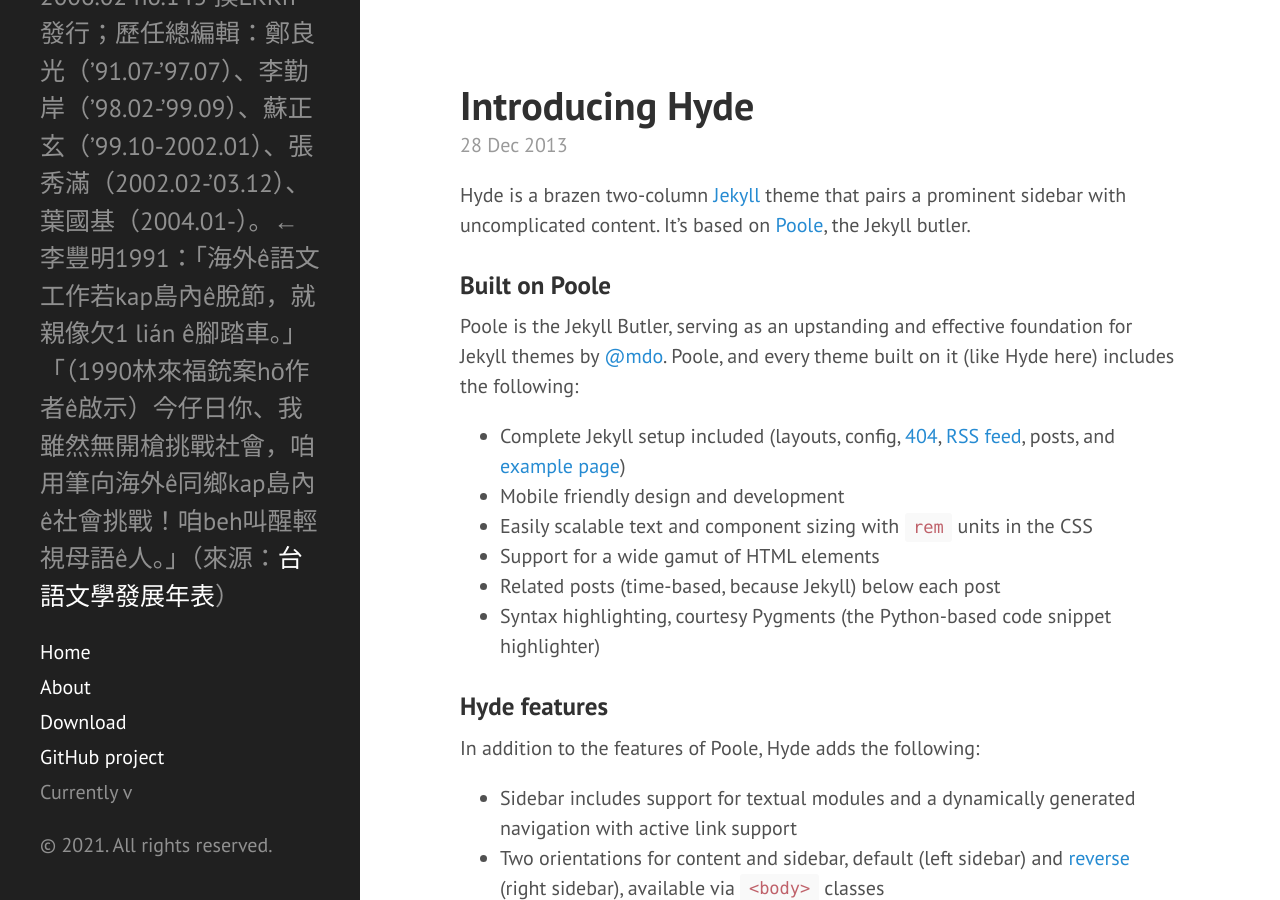
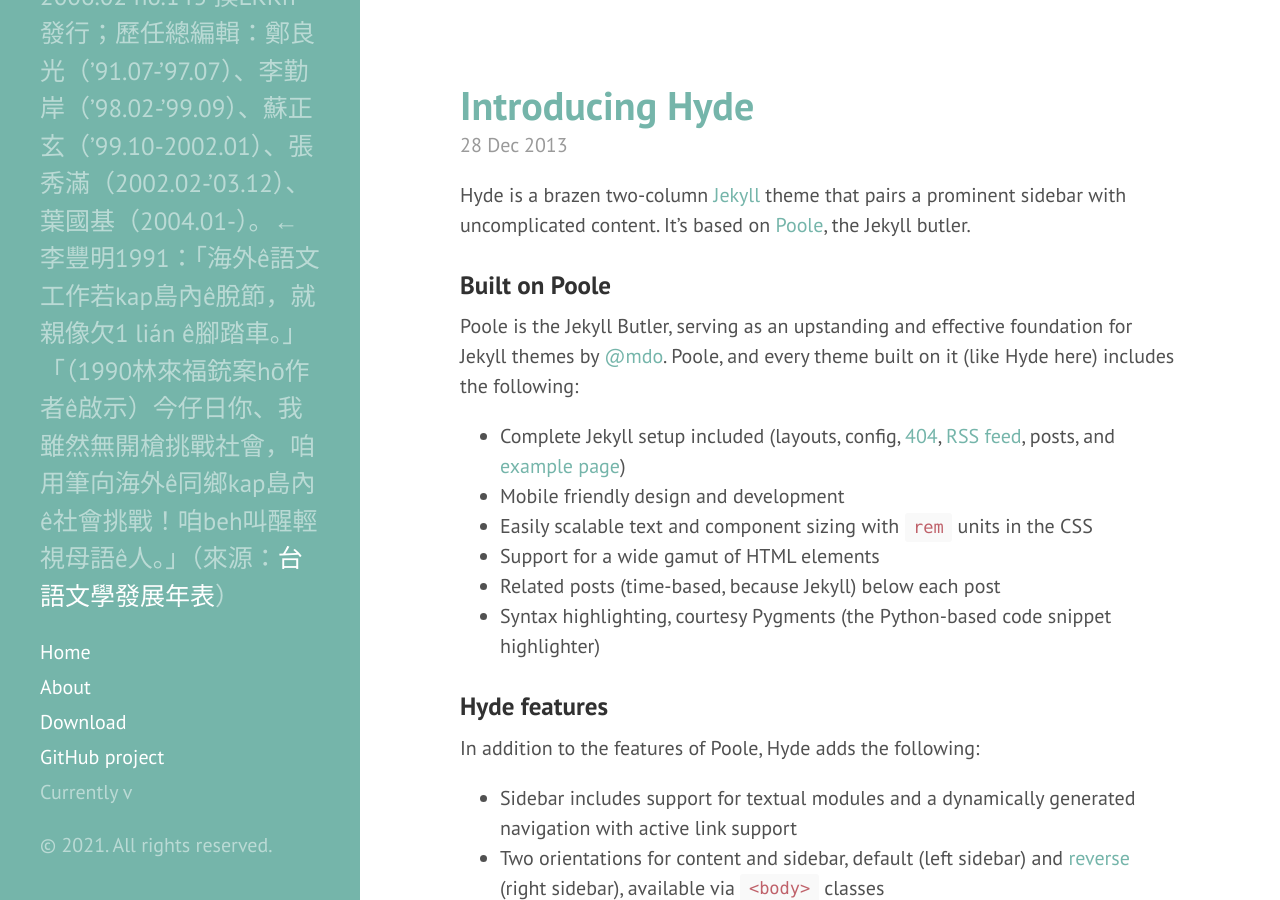
Before and after one commit to TaibunThongsin/TaibunThongsin, a Jekyll site: the page built from docs/index.html, in a window 1280 px wide and 900 px high. Built offline with Jekyll 4.4.1, drawn with Linux system fonts in a browser that asks for light colours; Markdown is read by kramdown in place of the engine named in the settings; the list of posts is cut into pages by our own code.

Commit message:
Update default.html

```diff
--- a/docs/_layouts/default.html
+++ b/docs/_layouts/default.html
@@ -3,7 +3,7 @@
 
   {% include head.html %}
 
-  <body class="theme-base-0">
+  <body class="theme-base-0c">
 
     {% include sidebar.html %}
 
```
